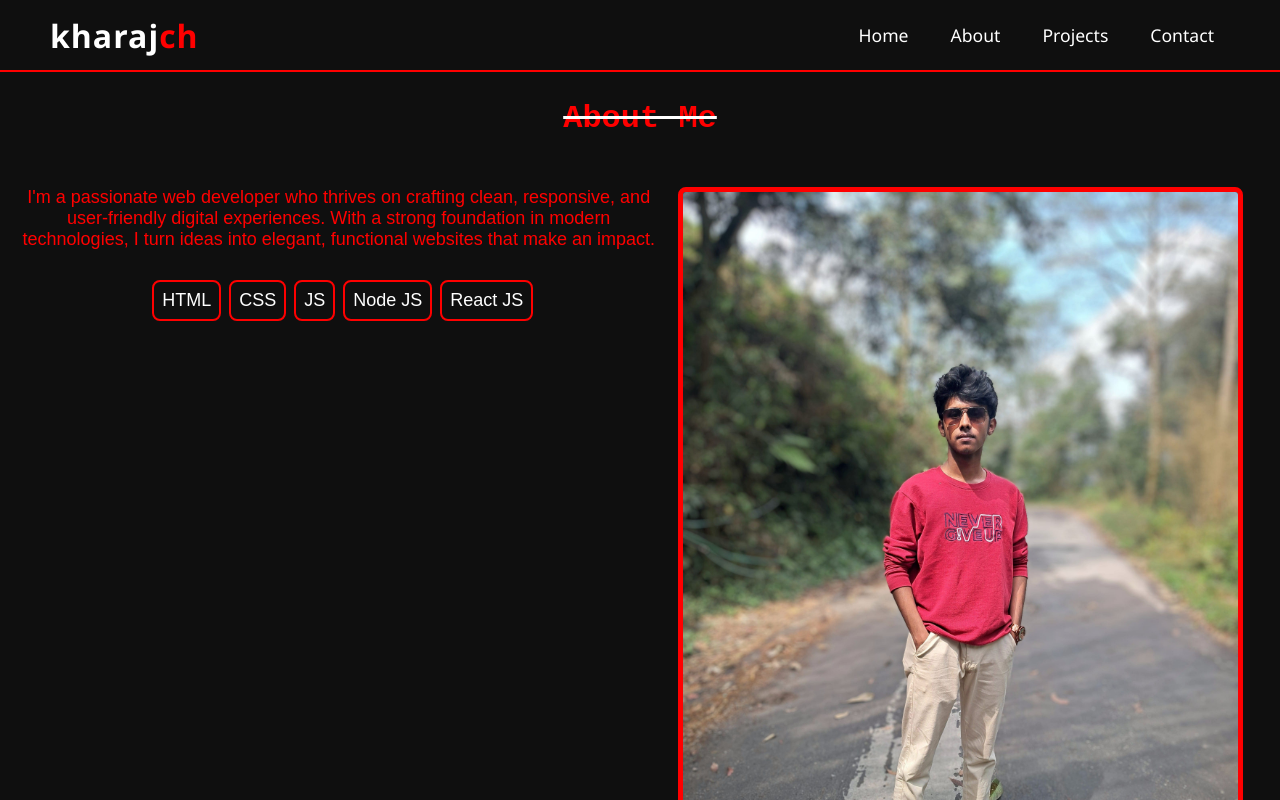
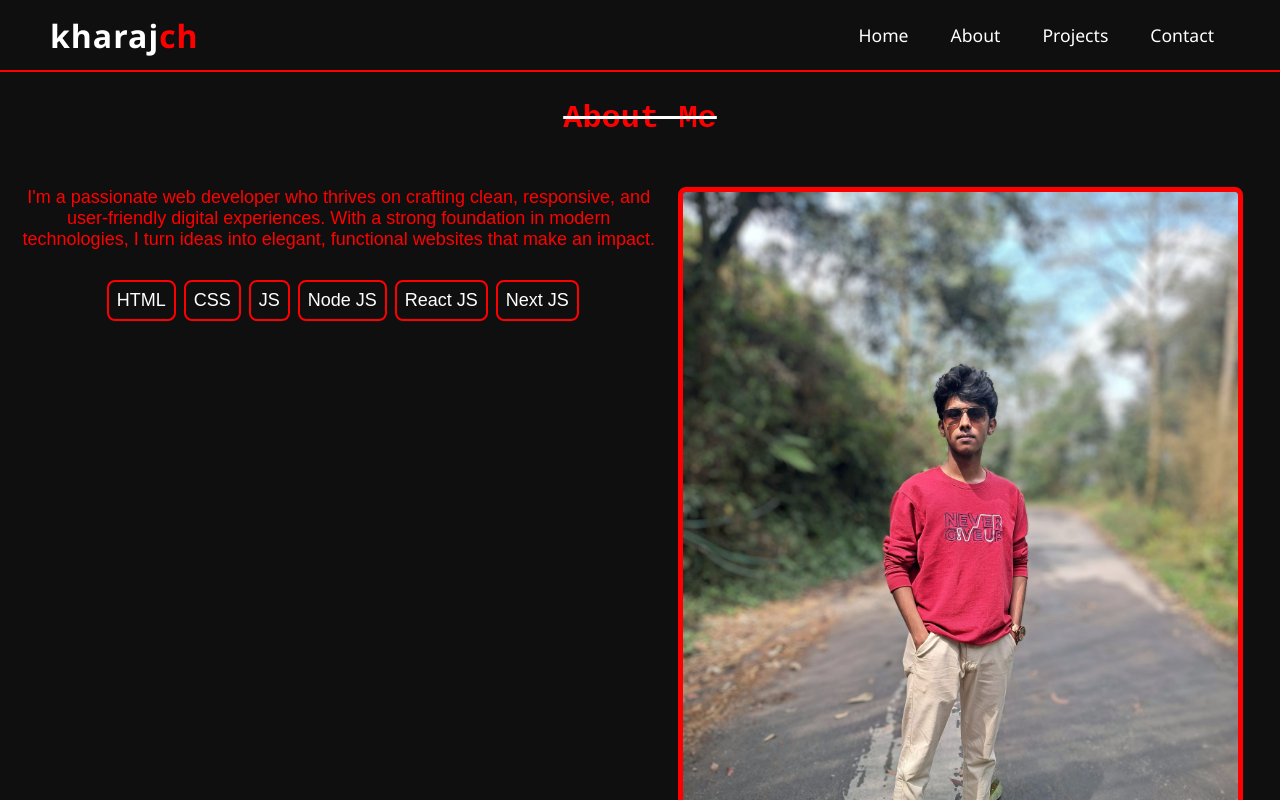
Before and after one commit to kharajch/Kharaj-Chakraborty---Portfolio, a Next.js app: page /About in a window 1280 px wide. Shown: the top 800 px of the page. Built offline with nearby package versions, Linux system fonts and the light colour scheme; a web font is replaced by a local one.

Commit message:
profile pic updated, Next JS added in skills bubbles

```diff
--- a/components/About.js
+++ b/components/About.js
@@ -14,6 +14,7 @@ const About = () => {
         <span className="bubble">JS</span>
         <span className="bubble">Node JS</span>
         <span className="bubble">React JS</span>
+        <span className="bubble">Next JS</span>
         </p>
         <div className="myimg_container">
           <img src="images/kharaj.jpg" alt="kharaj" className="myimg" />
```
Also changed, not shown: public/images/kharaj2.jpg.
